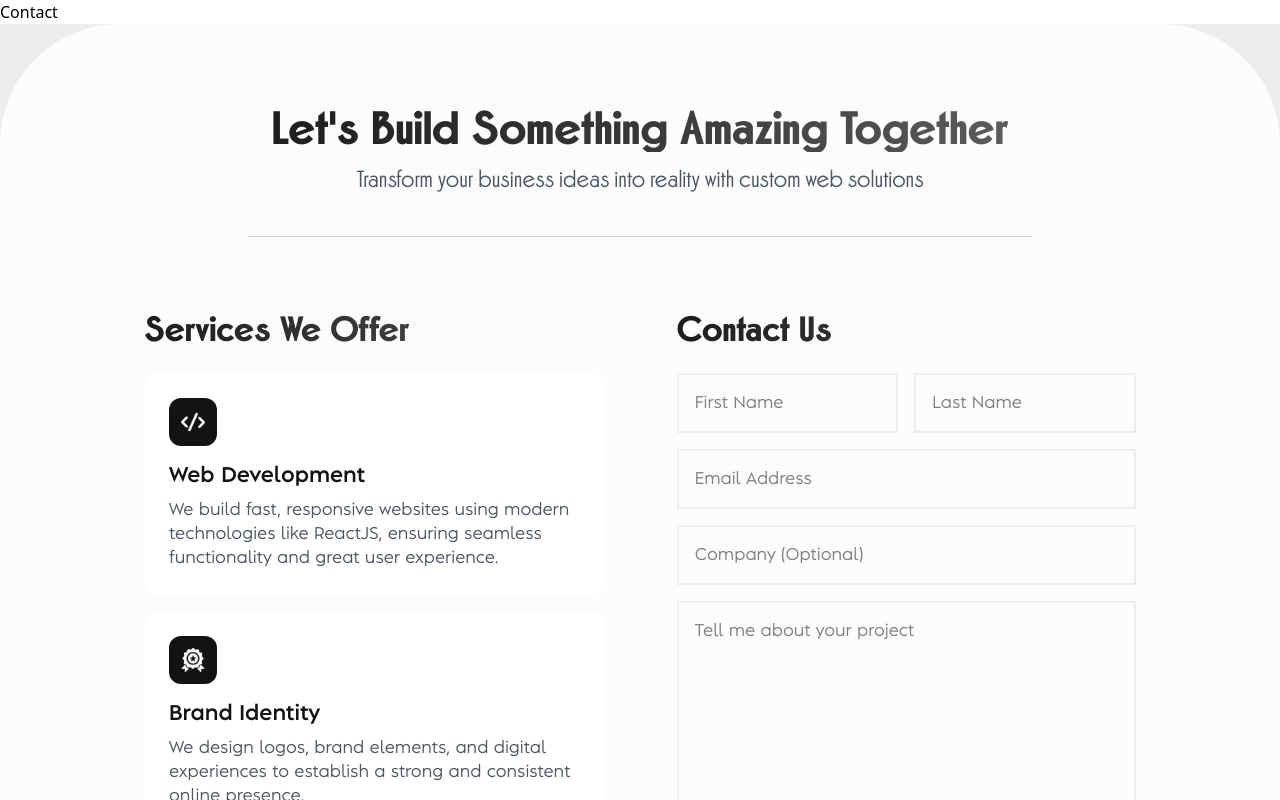
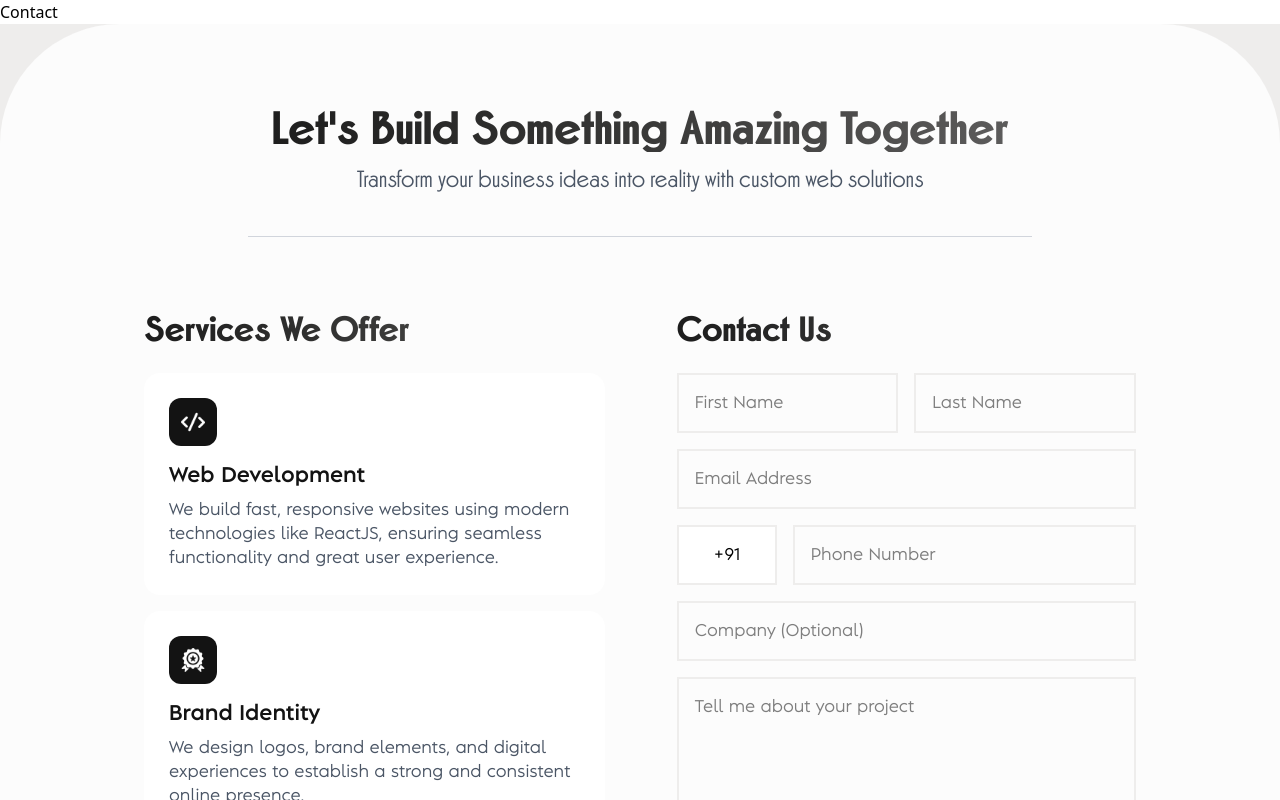
Before and after one commit to trulyaman25/BinaryBots_Client, a React (Vite) app: page /contact in a window 1280 px wide. Shown: the top 800 px of the page. Built offline with nearby package versions, Linux system fonts and the light colour scheme.

Commit message:
Updated Footer

```diff
--- a/src/components/navigation/footer/footer.jsx
+++ b/src/components/navigation/footer/footer.jsx
@@ -62,13 +62,13 @@ function Footer() {
 
                                         <input type="email" placeholder="Email Address" required className='flex-1 p-4 border-2 border-[#eeedec] font-albulaRegular focus:outline-none focus:ring-2 focus:ring-gray-300' />
 
-                                        {/* <div className='flex gap-4'>
-                                            <select name="countryCode" className="p-4 border-2 border-[#eeedec] font-albulaRegular focus:outline-none focus:ring-2 focus:ring-gray-300 bg-white w-[100px]" >
+                                        <div className='flex gap-4'>
+                                            <select name="countryCode" className="appearance-none text-center border-2 border-[#eeedec] font-albulaRegular focus:outline-none focus:ring-2 focus:ring-gray-300 bg-white w-[100px]" >
                                                 <option value="+91">+91</option>
                                                 <option value="+1">+1</option>
                                             </select>
                                             <input type="tel" placeholder="Phone Number" required className='flex-1 p-4 border-2 border-[#eeedec] font-albulaRegular focus:outline-none focus:ring-2 focus:ring-gray-300' />
-                                        </div> */}
+                                        </div>
 
                                         <input type="text" placeholder="Company (Optional)" className='p-4 border-2 border-[#eeedec] font-albulaRegular focus:outline-none focus:ring-2 focus:ring-gray-300' />
 
```
